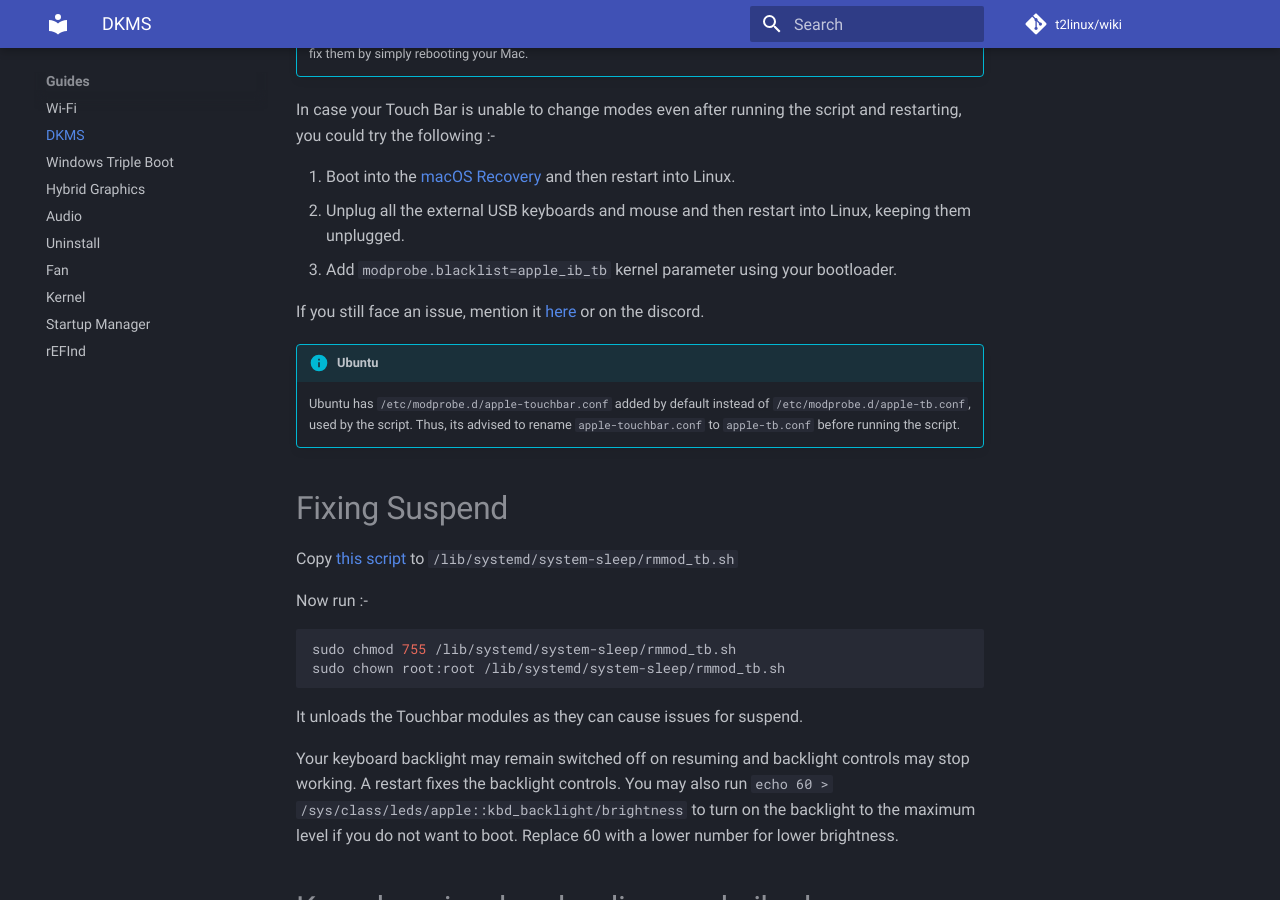
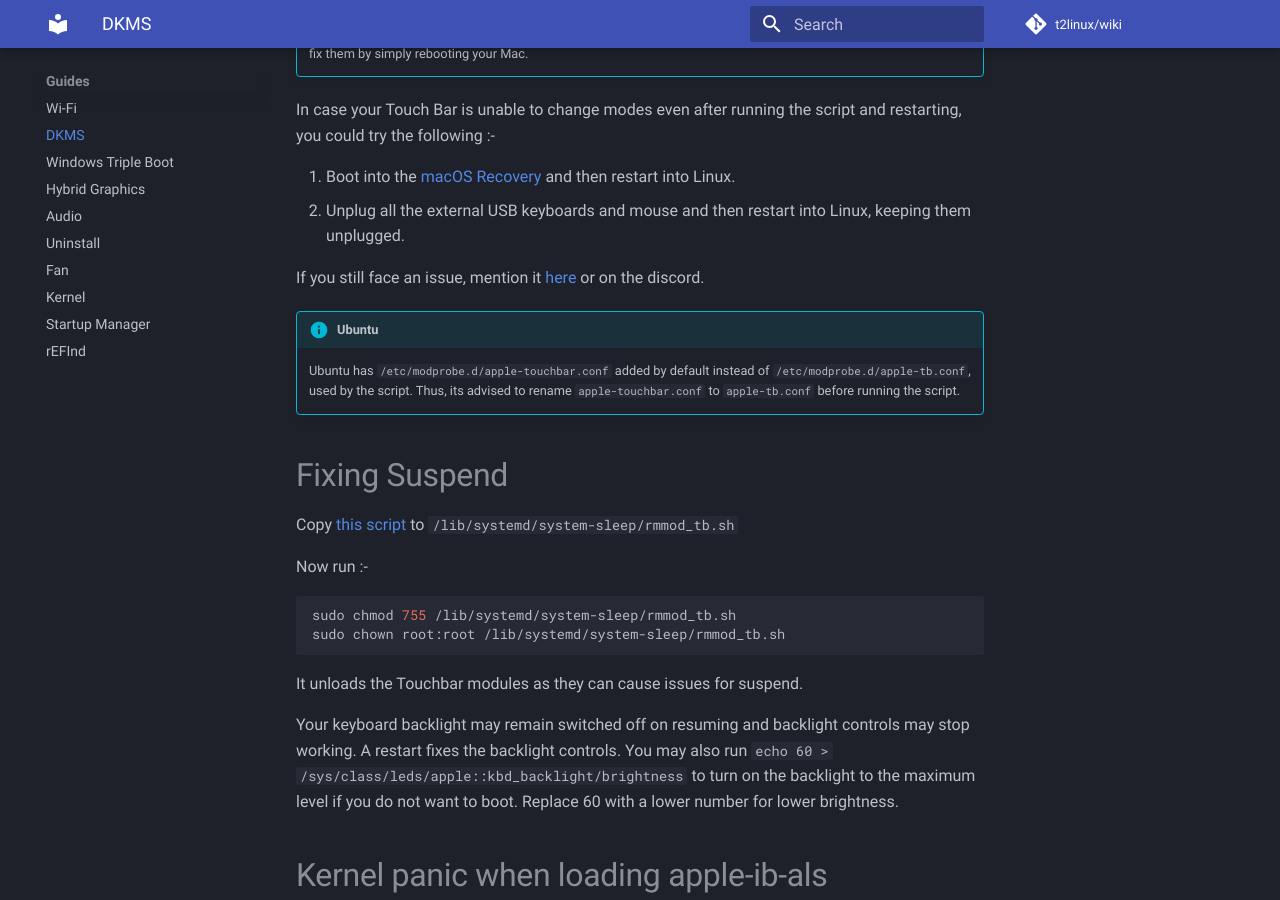
Before and after one commit to t2linux/wiki, an MkDocs documentation site: the page built from docs/guides/dkms.md, in a window 1280 px wide and 900 px high, scrolled down 3248 px. Built offline with MkDocs 1.6.1 and Material for MkDocs 9.7.7, drawn with Linux system fonts in a browser that asks for light colours; comment, search, counter and statistics services are not loaded.

Commit message:
Use better way to delay loading of module

```diff
--- a/docs/guides/dkms.md
+++ b/docs/guides/dkms.md
@@ -116,7 +116,6 @@ In case your Touch Bar is unable to change modes even after running the script a
 
 1. Boot into the [macOS Recovery](https://support.apple.com/en-gb/HT201314) and then restart into Linux.
 2. Unplug all the external USB keyboards and mouse and then restart into Linux, keeping them unplugged.
-3. Add `modprobe.blacklist=apple_ib_tb` kernel parameter using your bootloader.
 
 If you still face an issue, mention it [here](https://github.com/t2linux/wiki/issues) or on the discord.
 
```
Also changed, not shown: 1 other file.
